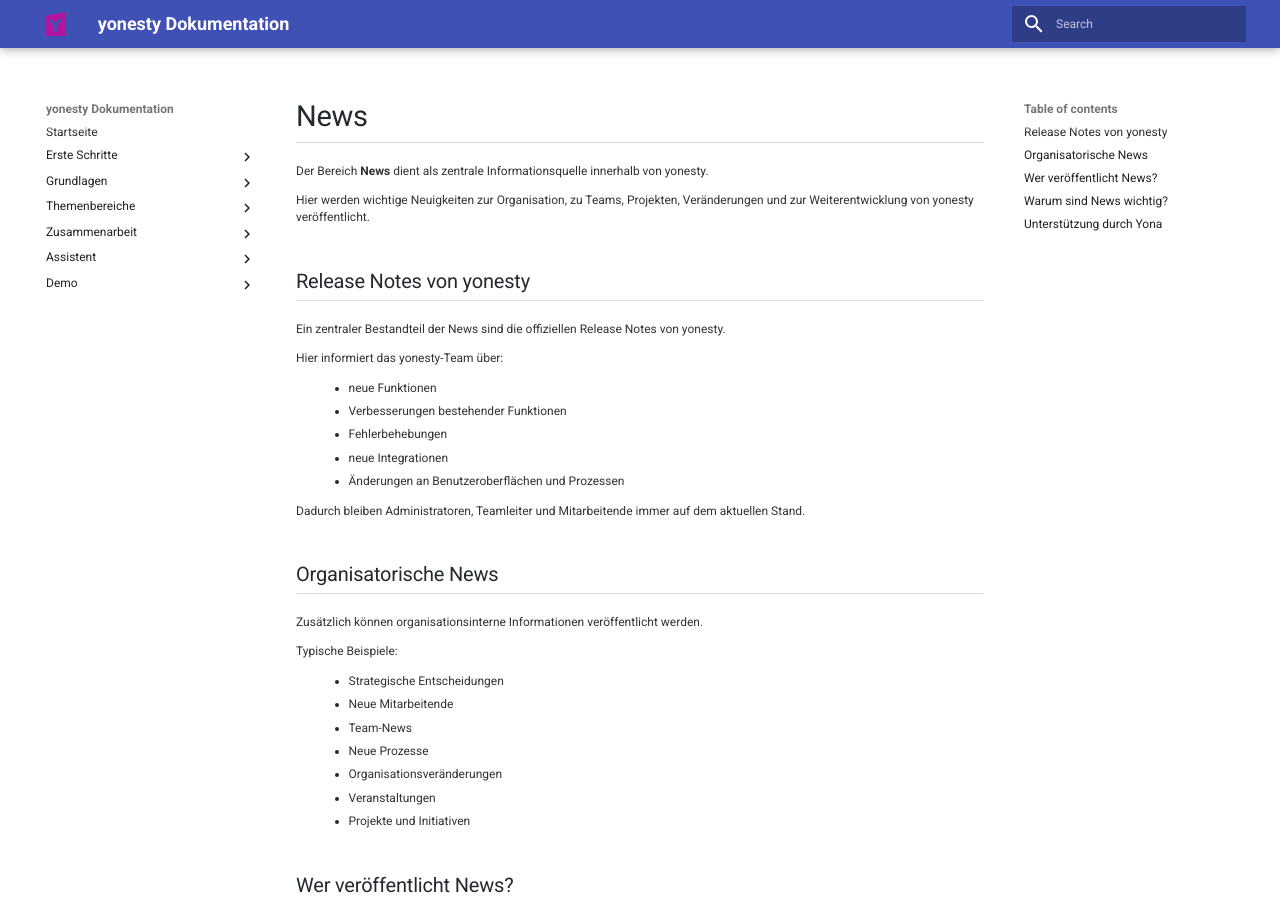
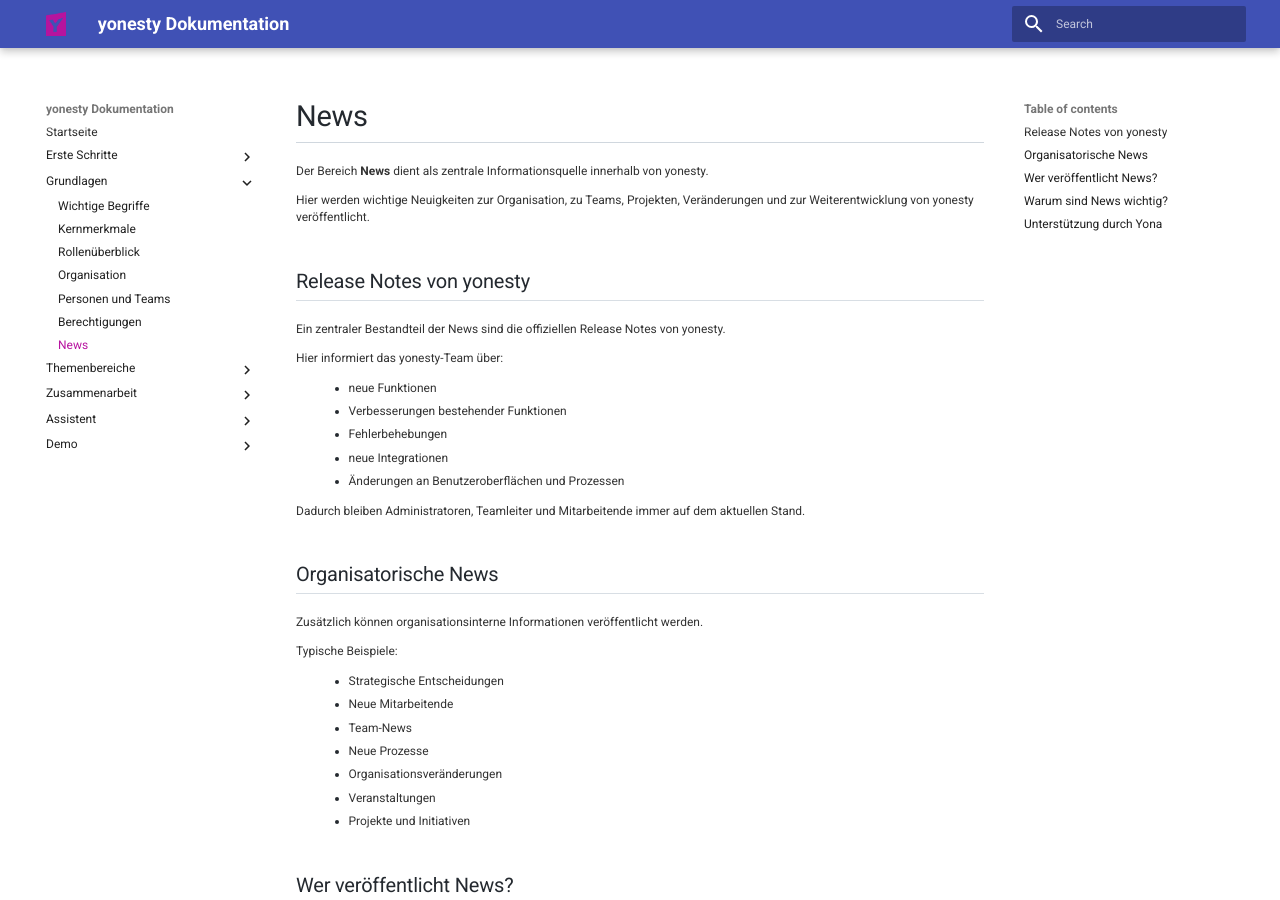
Before and after one commit to ricohaenelsoletti/yonesty, an MkDocs documentation site: the page built from docs/Themenbereich News.md, in a window 1280 px wide and 900 px high. Built offline with MkDocs 1.6.1 and Material for MkDocs 9.7.7, drawn with Linux system fonts in a browser that asks for light colours.

Commit message:
Add News section to mkdocs configuration

```diff
--- a/mkdocs.yml
+++ b/mkdocs.yml
@@ -22,6 +22,7 @@
       - Organisation: Themenbereich Organisation.md
       - Personen und Teams: Themenbereich Personen und Teams.md
       - Berechtigungen: Themenbereich Berechtigungen.md
+      - News: Themenbereich News.md
 
   - Themenbereiche:
       - Rollen: Themenbereich-Rollen.md
```
